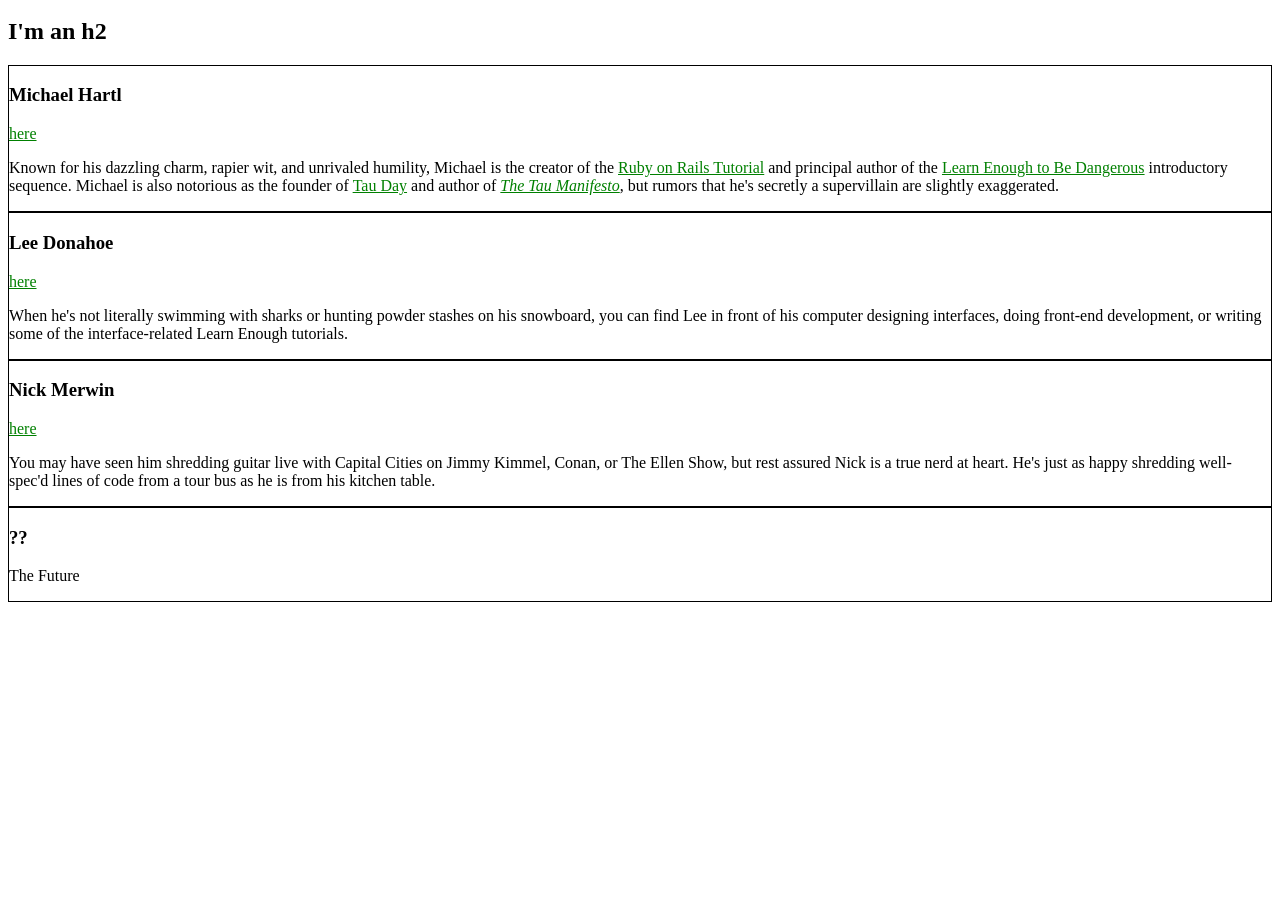
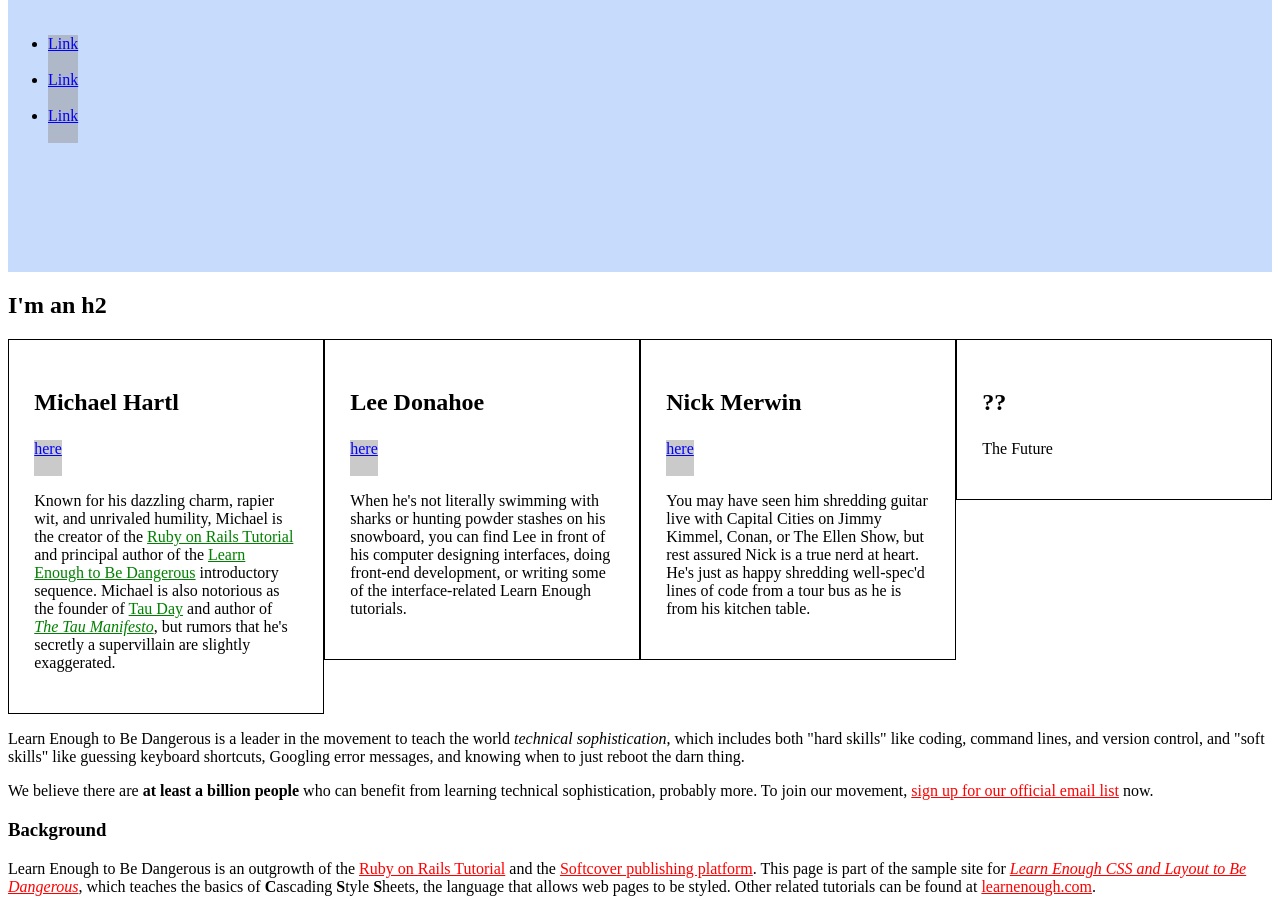
Before and after one commit to cham29/cham29.github.io, a plain HTML site: page index.html in a window 1280 px wide. Shown: the part 136-1048 px from the top of the page. Before the commit the page ends 800 px from the top, so only its background shows below. Drawn offline with Linux system fonts and the light colour scheme.

Commit message:
many changes have happened...

```diff
--- a/index.html
+++ b/index.html
@@ -4,34 +4,82 @@
     <title>Test Page: Don't Panic</title>
     <meta charset="utf-8">
     <style>
+      /* GLOBAL STYLES */
+      h1 {
+        font-size: 7vw;
+        margin-top: 0;
+      }
       a {
-        color: red;
+        color: #f00;
+      }
+
+      /* HERO STYLES */
+      .full-hero {
+        background-color: #c7dbfc;
+        height: 50vh;
+      }
+
+      /* SOCIAL STYLES */
+      .social-link {
+        background: rgba(150, 150, 150, 0.5);
+        color: blue;
+        display: inline-block;
+        height: 36px;
+      }
+
+      /* BIO STYLES */
+      .bio-wrapper {
+        font-size: 24px;
+      }
+
+      .bio-wrapper:after {
+        visibility: hidden;
+        display: block;
+        font-size: 0;
+        content: " ";
+        clear: both;
+        height: 0;
       }
       .bio-box {
         border: 1px solid black;
+        box-sizing: border-box;
+        float: left;
+        font-size: 1rem;
+        padding: 2%;
+        width: 25%;
       }
-      .bio-box a {
+      .bio-box h3 {
+        font-size: 1.5em;
+      }
+      .bio-copy {
+        font-size: 1em;
+      }
+      .bio-copy a {
         color: green;
       }
     </style>
   </head>
   <body>
+    <div class="full-hero hero-home">
       <h1>I'm an h1</h1>
       <ul>
         <li>
-        <a href="http://example.com/">Link</a>
+          <a href="http://example.com/" class="social-link">Link</a>
         </li>
         <li>
-        <a href="http://example.com/">Link</a>
+          <a href="http://example.com/" class="social-link">Link</a>
         </li>
         <li>
-        <a href="http://example.com/">Link</a>
+          <a href="http://example.com/" class="social-link">Link</a>
         </li>
       </ul>
+    </div>
     <h2>I'm an h2</h2>
+    <div class="bio-wrapper">
       <div class="bio-box">
         <h3>Michael Hartl</h3>
-      <a href="http://twitter.com/mhartl">here</a>
+        <a href="http://twitter.com/mhartl" class="social-link">here</a>
+        <div class="bio-copy">
           <p>
             Known for his dazzling charm, rapier wit, and unrivaled humility,
             Michael is the creator of the
@@ -46,25 +94,30 @@
             are slightly exaggerated.
           </p>
         </div>
+      </div>
       <div class="bio-box">
         <h3>Lee Donahoe</h3>
-      <a href="https://twitter.com/leedonahoe">here</a>
+        <a href="https://twitter.com/leedonahoe" class="social-link">here</a>
+        <div class="bio-copy">
           <p>
-        When he's not literally swimming with sharks or hunting powder stashes on
-        his snowboard, you can find Lee in front of his computer designing
-        interfaces, doing front-end development, or writing some of the
-        interface-related Learn Enough tutorials.
+            When he's not literally swimming with sharks or hunting powder
+            stashes on his snowboard, you can find Lee in front of his computer
+            designing interfaces, doing front-end development, or writing some of
+            the interface-related Learn Enough tutorials.
           </p>
+        </div>
       </div>
       <div class="bio-box">
         <h3>Nick Merwin</h3>
-      <a href="https://twitter.com/nickmerwin">here</a>
+        <a href="https://twitter.com/nickmerwin" class="social-link">here</a>
+        <div class="bio-copy">
           <p>
-        You may have seen him shredding guitar live with Capital Cities on Jimmy
-        Kimmel, Conan, or The Ellen Show, but rest assured Nick is a true nerd at
-        heart. He's just as happy shredding well-spec'd lines of code from a tour
-        bus as he is from his kitchen table.
+            You may have seen him shredding guitar live with Capital Cities on
+            Jimmy Kimmel, Conan, or The Ellen Show, but rest assured Nick is a
+            true nerd at heart. He's just as happy shredding well-spec'd lines
+            of code from a tour bus as he is from his kitchen table.
           </p>
+        </div>
       </div>
       <div class="bio-box">
         <h3>??</h3>
@@ -72,5 +125,35 @@
           The Future
         </p>
       </div>
+    </div>
+
+<p>
+    Learn Enough to Be Dangerous is a leader in the movement to teach the
+    world <em>technical sophistication</em>, which includes both "hard
+    skills" like coding, command lines, and version control, and "soft
+     skills" like guessing keyboard shortcuts, Googling error messages, and
+    knowing when to just reboot the darn thing.
+  </p>
+  <p>
+    We believe there are <strong>at least a billion people</strong> who can
+    benefit from learning technical sophistication, probably more. To join
+    our movement,
+    <a href="https://learnenough.com/#email_list">sign up for our official
+    email list</a> now.
+  </p>
+  <h3>Background</h3>
+  <p>
+    Learn Enough to Be Dangerous is an outgrowth of the
+    <a href="https://www.railstutorial.org/">Ruby on Rails Tutorial</a> and the
+    <a href="https://www.softcover.io/">Softcover publishing platform</a>.
+    This page is part of the sample site for
+    <a href="https://learnenough.com/css-tutorial"><em>Learn Enough CSS and
+    Layout to Be Dangerous</em></a>, which teaches the basics of
+    <strong>C</strong>ascading <strong>S</strong>tyle
+    <strong>S</strong>heets, the language that allows web pages to be styled.
+    Other related tutorials can be found at
+    <a href="https://learnenough.com/">learnenough.com</a>.
+  </p>
+
   </body>
 </html>
```
Lines whose indentation alone changed are shown as unchanged.
